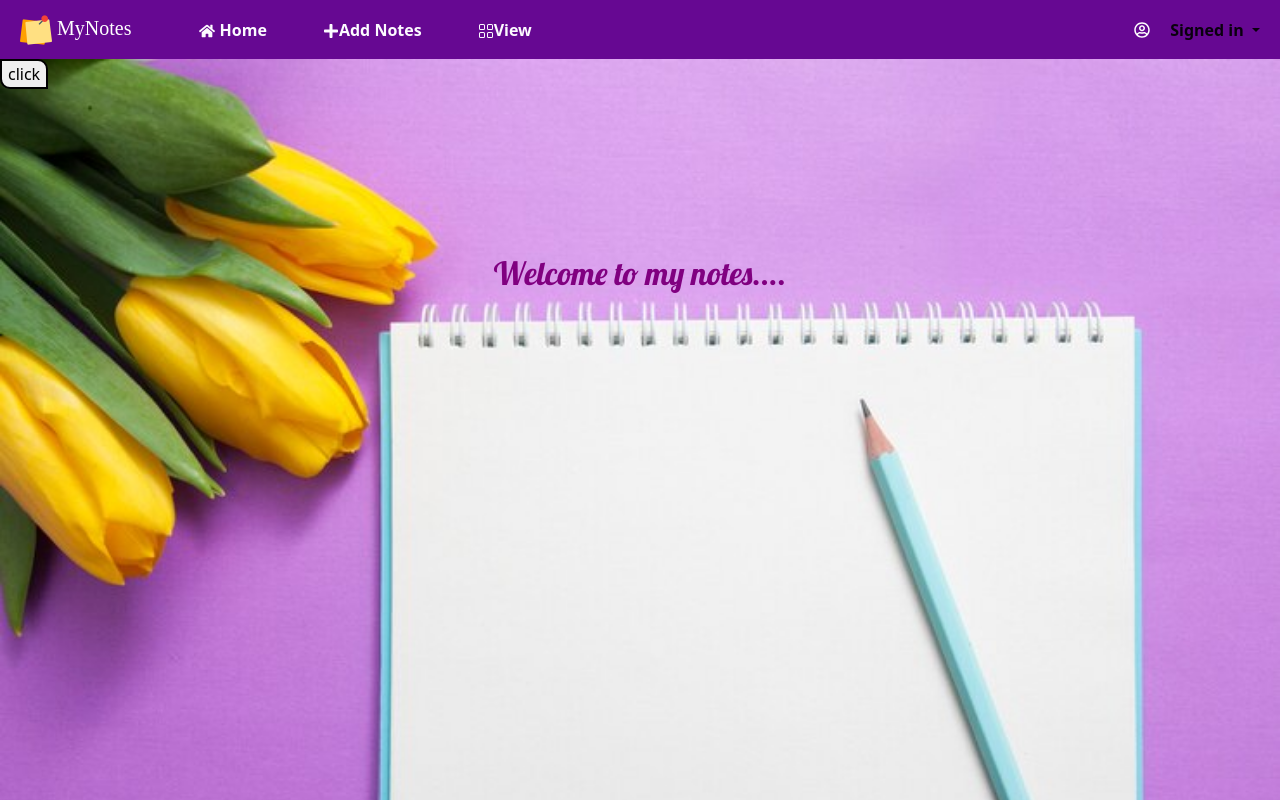
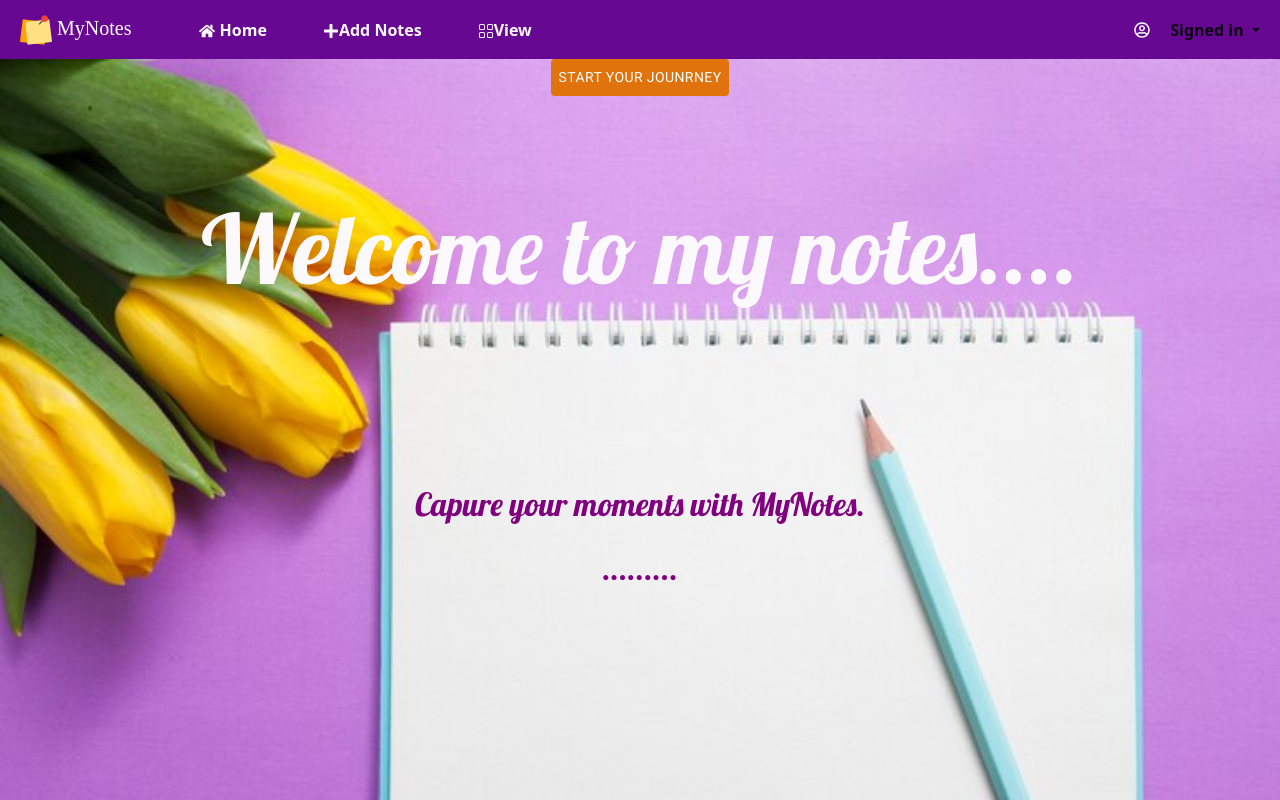
Before and after one commit to KaveeshaKodithuwakku/note-collector-app, a React (Create React App) app: page /home in a window 1280 px wide. Built offline with nearby package versions, Linux system fonts and the light colour scheme; a web font is replaced by a local one.

Commit message:
Added styles

```diff
--- a/src/pages/home/Home.css
+++ b/src/pages/home/Home.css
@@ -10,6 +10,19 @@
     position: fixed;
   }
 
+  .body-title{
+    font-family: 'Lobster', cursive;
+    font-size: 1in;
+    color: rgb(252, 249, 252);
+   text-shadow: 1ch coral;
+    align-items: center;
+    display: flex;
+    justify-content: center;
+    margin-top: 10vh;
+
+}
+
+
   .body-content{
     font-family: 'Lobster', cursive;
     font-size: xx-large;
@@ -20,6 +33,35 @@
     margin-top: 20vh;
 }
 
+.body-content2{
+  font-family: 'Lobster', cursive;
+  font-size: xx-large;
+  color: purple;
+  align-items: center;
+  display: flex;
+  justify-content: center;
+  margin-top: 1;
+}
+
+
+
+.body-button{
+  align-items: center !important;
+  display: flex !important;
+  justify-content: center !important;
+  background-color: rgb(224, 115, 12) !important;
+  color: white !important;
+  border-radius: 60 !important;
+  margin-top: 10 !important;
+}
+
+.note-image-style {
+  width: 300px;
+  height: 60vh;
+  align-items: center;
+    display: flex;
+    justify-content: center;
+}
 
   /* body {
     background-image: url("/img/bg-image.jpg");
@@ -38,8 +80,3 @@
 .font-type{
     font-family: RubikaMoonro !important;
 } */
-
-.button{
-    border: 2px solid !important;
-    border-radius: 0 10px !important;
-}
--- a/src/pages/home/Home.js
+++ b/src/pages/home/Home.js
@@ -2,6 +2,10 @@ import React from 'react'
 import './Home.css';
 import { pink } from '@mui/material/colors';
 import { useNavigate } from 'react-router-dom';
+import { Button } from '@mui/material';
+import image from '../../assets/note-book.jpg'
+
+
 export default function Home() {
 
   const navigate = useNavigate();
@@ -15,16 +19,22 @@ export default function Home() {
   return (
 
     <div className='body'>
-   <div style={{display:'flex',alignContent: 'center',direction:'row'
 
-   }}>
-   <button className='button' onClick={handleClick}>click </button>
-   </div>
-   <div>
-  <p className='body-content'>Welcome to my notes....</p>
-   </div>
+      <div style={{justifyContent:"center",alignItems:"center",display:"flex",flexDirection:"column"}}>
+        <Button className='body-button' onClick={handleClick}>Start Your Jounrney </Button>
+      </div>
+
+      <div>
+        <p className='body-title'>Welcome to my notes....</p>
+        <p className='body-content'>Capure your moments with MyNotes. </p>
+        <p className='body-content2'>......... </p>
+      </div>
+
+      {/* <div>
+      <img src={image} alt="" className='image-style' />
+      </div> */}
 
 
-</div>
+    </div>
   )
 }
```
Also changed, not shown: src/assets/note-book.jpg (added).
